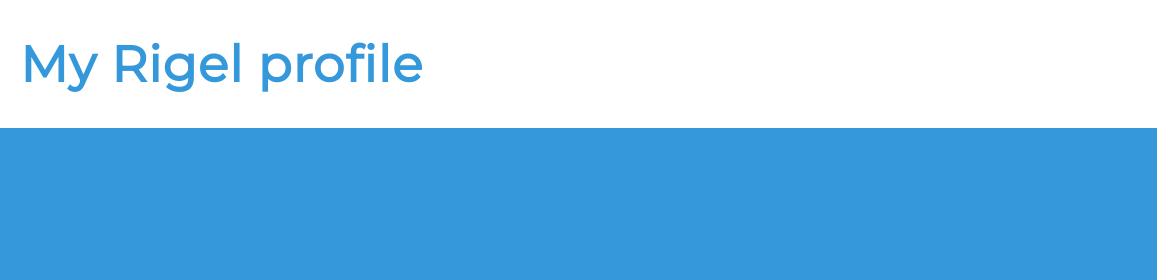
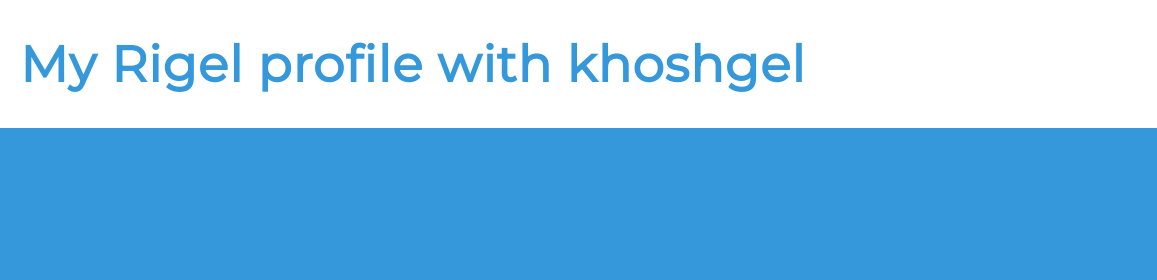
Before and after one commit to RigelGuru/my-portfolio, a React app: page index.html in a window 1280 px wide. Shown: the top 280 px of the page, 0-1157 px from the left. Built offline with nearby package versions, Linux system fonts and the light colour scheme.

Commit message:
added text with khosghel

```diff
--- a/index.html
+++ b/index.html
@@ -15,7 +15,7 @@
     <main class="overflow--auto">
       <h1 class="color--skyBlue section__heading--largest">
         <!--Your name goes here -->
-    My Rigel profile
+    My Rigel profile with khoshgel
       </h1>
 
       <ul class="section--social">
```
